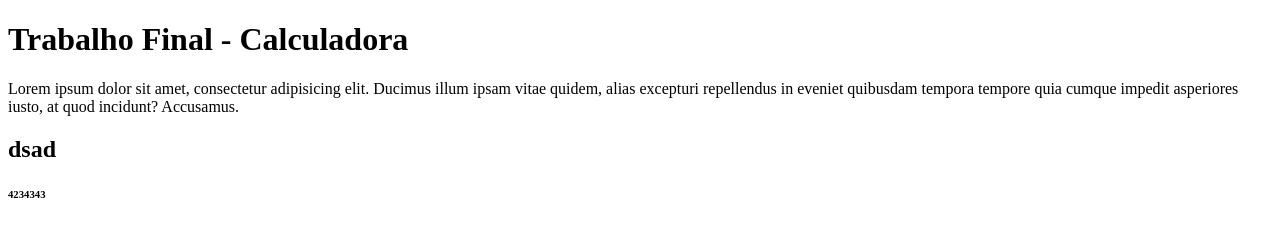
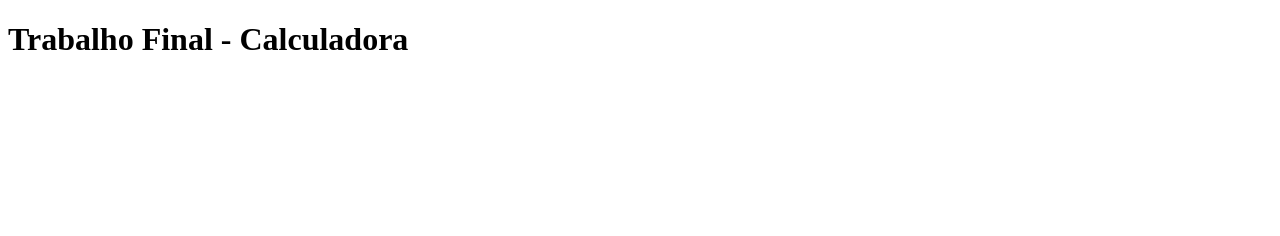
Before and after one commit to RodrigoESTGL/Calculadora_SD, a plain HTML site: page index.html in a window 1280 px wide. Drawn offline with Linux system fonts and the light colour scheme.

Commit message:
First HTML project

```diff
--- a/index.html
+++ b/index.html
@@ -7,11 +7,5 @@
 </head>
 <body>
     <h1>Trabalho Final - Calculadora</h1>
-    <p>Lorem ipsum dolor sit amet, consectetur adipisicing elit. Ducimus illum ipsam vitae quidem, alias excepturi repellendus in eveniet quibusdam tempora tempore quia cumque impedit asperiores iusto, at quod incidunt? Accusamus.</p>
-<h2>dsad</h2>
-<h6>4234343</h6>
-
-
-
 </body>
 </html>
```
